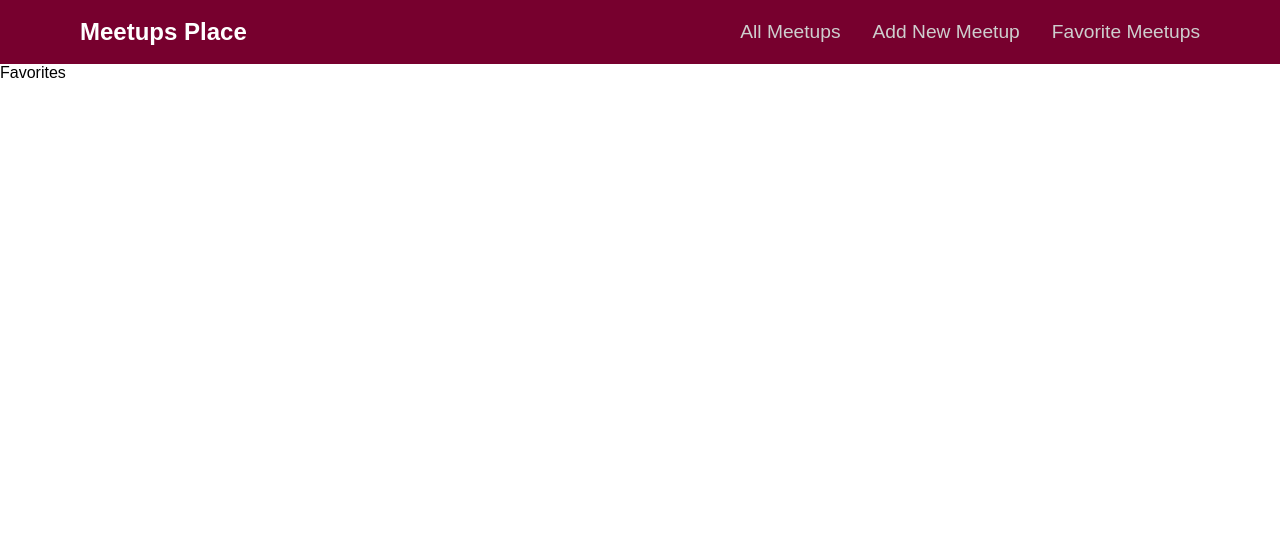
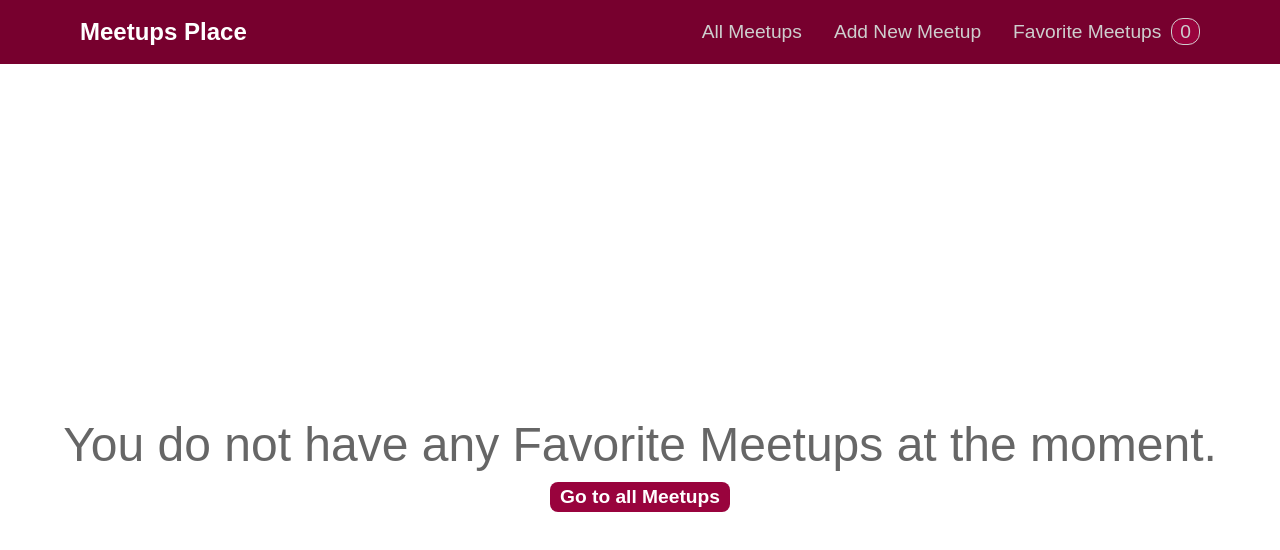
Before and after one commit to Gilmara-Git/Meetups, a React (Create React App) app: page /favorites in a window 1280 px wide. Shown: the top 550 px of the page. Built offline with nearby package versions, Linux system fonts and the light colour scheme; a web font is replaced by a local one.

Commit message:
feat: created a FavoritesContext and used on the Favorites Page , the Navigation and MeetupList

```diff
--- a/src/App.js
+++ b/src/App.js
@@ -4,8 +4,12 @@ import AllMeetups from "./pages/AllMeetups";
 import NewMeetUps from "./pages/NewMeetups";
 import Favorites from "./pages/Favorites";
 
+
+
+
 function App() {
   return (
+
     <div>
       <MainNavigation />
       <Switch>
@@ -20,6 +24,7 @@ function App() {
         </Route>
       </Switch>
     </div>
+
   );
 }
 
--- a/src/components/Layout/MainNavigation/MainNavigation.module.css
+++ b/src/components/Layout/MainNavigation/MainNavigation.module.css
@@ -39,3 +39,12 @@
     color: white;
     font-weight: 700;
 }
+
+.favoritesIndicator{
+    margin-left: 10px;
+    background-color: #99033d;
+    padding: 2px 8px;
+    border-radius: 12px;
+    border: 1px solid #cecece;
+
+}
--- a/src/components/Layout/MainNavigation/index.js
+++ b/src/components/Layout/MainNavigation/index.js
@@ -1,23 +1,36 @@
-import { Link } from 'react-router-dom';
-import classes from './MainNavigation.module.css';
+import { Link } from "react-router-dom";
+import classes from "./MainNavigation.module.css";
+import FavoritesContext from "../../../store/favorites-context";
+import { useContext } from "react";
 
-const MainNavigation = ()=>{
+const MainNavigation = () => {
+  const favAmount = useContext(FavoritesContext);
+
   return (
     <header className={classes.header}>
       <div className={classes.logo}>Meetups Place</div>
       <ul className={classes.list}>
         <li className={classes.item}>
-                  <Link to="/" className={classes.link}>All Meetups</Link>
+          <Link to="/" className={classes.link}>
+            All Meetups
+          </Link>
         </li>
         <li className={classes.item}>
-                    <Link to="/new-meetups" className={classes.link}>Add New Meetup</Link>
+          <Link to="/new-meetups" className={classes.link}>
+            Add New Meetup
+          </Link>
         </li>
         <li className={classes.item}>
-                    <Link to="/favorites" className={classes.link}>Favorite Meetups</Link>
+          <Link to="/favorites" className={classes.link}>
+            Favorite Meetups
+            <span className={classes.favoritesIndicator}>
+                {favAmount.totalFavorites}
+            </span>
+          </Link>
         </li>
       </ul>
     </header>
-    )
+  );
 };
 
 export default MainNavigation;
--- a/src/components/MeetupItem/MeetupItem.module.css
+++ b/src/components/MeetupItem/MeetupItem.module.css
@@ -42,15 +42,14 @@
     display: flex;
     justify-content: center;
     margin-top: 10px;
-    width: 100%;
+
 }
 
 .favoriteButton{
     background-color:#99033d;
-    width: 20%;
     color: white;
     border-radius: 8px;
-    padding: 4px;
+    padding: 4px 10px;
     cursor: pointer;
     font-size: 1.2rem;
     font-weight: 700;
--- a/src/components/MeetupItem/index.js
+++ b/src/components/MeetupItem/index.js
@@ -1,19 +1,35 @@
-import classes from './MeetupItem.module.css';
-import { useHistory } from 'react-router-dom';
-import Card from '../Layout/Card';
+import classes from "./MeetupItem.module.css";
+import Card from "../Layout/Card";
+import { useContext } from "react";
+import FavoritesContext from "../../store/favorites-context";
 
-const MeetupItem=(props) =>{
+const MeetupItem = (props) => {
   const { id, title, image, description, location } = props;
-    const history = useHistory();
-    const onClickHandler = ()=>{
-        history.push('/favorites', {id: id})
+  const FavCtx = useContext(FavoritesContext);
+
+  const isFavorite = FavCtx.isMeetupFavorite(id);
+
+  const toggleFavoriteHandler = () => {
+
+      if (isFavorite) {
+          FavCtx.removeFavorites(id);
+        } else {
+            FavCtx.addFavorites({
+                id,
+                title,
+                image,
+                description,
+                location,
+            });
+        }
+
   };
 
   return (
     <Card>
       <li className={classes.list}>
         <h1 className={classes.title}>{title}</h1>
-                <img src={image} alt={title} className={classes.image}/>
+        <img src={image} alt={title} className={classes.image} />
         <div className={classes.details}>
           <span className={classes.label}>
             <p>{description}</p>
@@ -22,13 +38,17 @@ const MeetupItem=(props) =>{
             <p>{location}</p>
           </span>
         </div>
-                <div className={classes.buttonContainer} >
-                    <button className={classes.favoriteButton} onClick={onClickHandler}>To Favorites</button>
+        <div className={classes.buttonContainer}>
+          <button
+            className={classes.favoriteButton}
+            onClick={toggleFavoriteHandler}
+          >
+            {isFavorite ? "Remove from favorites" : "Favorites"}
+          </button>
         </div>
       </li>
-
     </Card>
-    )
+  );
 };
 
 export default MeetupItem;
--- a/src/index.js
+++ b/src/index.js
@@ -1,9 +1,15 @@
-import React from 'react';
-import ReactDOM from 'react-dom/client';
-import { BrowserRouter } from 'react-router-dom';
-import './index.css';
-import App from './App';
+import React from "react";
+import ReactDOM from "react-dom/client";
+import { BrowserRouter } from "react-router-dom";
+import { FavoritesContextProvider } from "./store/favorites-context";
+import "./index.css";
+import App from "./App";
 
-
-const root = ReactDOM.createRoot(document.getElementById('root'));
-root.render(<BrowserRouter><App /></BrowserRouter>);
+const root = ReactDOM.createRoot(document.getElementById("root"));
+root.render(
+  <FavoritesContextProvider>
+    <BrowserRouter>
+      <App />
+    </BrowserRouter>
+  </FavoritesContextProvider>
+);
--- /dev/null
+++ b/src/pages/Favorites/Favorites.module.css
@@ -0,0 +1,43 @@
+.container{
+    width: 100%;
+    display: flex;
+    justify-content: center;
+
+
+}
+
+.loadingContainer{
+    display: flex;
+    justify-content: center;
+    align-items: center;
+    flex-direction: column;
+    height: 100vh;
+
+}
+
+.loading{
+    font-size: 3rem;
+    color: rgba(0,0,0,0.6);
+}
+
+.buttonContainer{
+    display: flex;
+    justify-content: center;
+    margin-top: 10px;
+
+}
+
+.button{
+    background-color:#99033d;
+    color: white;
+    border-radius: 8px;
+    padding: 4px 10px;
+    cursor: pointer;
+    font-size: 1.2rem;
+    font-weight: 700;
+}
+
+button:hover{
+    background-color:#38071a;
+    transition: 500ms;
+}
--- a/src/pages/Favorites/index.js
+++ b/src/pages/Favorites/index.js
@@ -1,8 +1,39 @@
-import { useParams } from 'react-router-dom';
+import { useContext } from "react";
+import FavoritesContext from "../../store/favorites-context";
+import MeetupList from "../../components/MeetupList";
+import classes from "./Favorites.module.css";
+import { useHistory } from "react-router-dom";
 
-const Favorites = ()=>{
+const Favorites = () => {
+  const favContext = useContext(FavoritesContext);
+  const totalFavorites = favContext.totalFavorites;
+  const history = useHistory();
 
-    return <div>Favorites</div>
+  const goToAllMeetupHandler = () => {
+    history.push("/");
+  };
+
+  let content;
+  if (totalFavorites === 0) {
+    content = (
+      <section className={classes.loadingContainer}>
+        <p className={classes.loading}>
+          You do not have any Favorite Meetups at the moment.
+        </p>
+        <div className={classes.buttonContainer}>
+          <button onClick={goToAllMeetupHandler} className={classes.button}>
+            Go to all Meetups
+          </button>
+        </div>
+      </section>
+    );
+  } else {
+    content = <MeetupList meetups={favContext.favorites} />;
+  }
+
+  return (<section className={classes.container}>
+          {content}
+    </section>)
 };
 
 export default Favorites;
--- /dev/null
+++ b/src/store/favorites-context.js
@@ -0,0 +1,40 @@
+import { createContext, useState } from 'react';
+
+export const FavoritesContext = createContext({
+    favorites: [],
+    totalFavorites: 0,
+    addFavorites: (meetup)=>{},
+    removeFavorites: (meetupId)=>{},
+    isMeetupFavorite: (meetupId)=>{}
+
+});
+
+export const FavoritesContextProvider =(props)=>{
+  const [ favoritesMeetups, setFavoritesMeetups ] = useState([]);
+
+  const addFavoritesHandler =(meetup)=>{
+   setFavoritesMeetups((prevMeetup)=> prevMeetup.concat(meetup));
+  }
+
+  const removeFavoritesHandler =(meetupId)=>{
+    setFavoritesMeetups((prevMeetup)=>prevMeetup.filter(meetup => meetup.id !== meetupId));
+  }
+
+  const isMeetupFavorite =(meetupId)=>{
+         return favoritesMeetups.some(meetup => meetup.id === meetupId);
+  }
+
+  const favoritesContextValue ={
+        favorites: favoritesMeetups,
+        totalFavorites: favoritesMeetups.length,
+        addFavorites: addFavoritesHandler,
+        removeFavorites: removeFavoritesHandler,
+        isMeetupFavorite: isMeetupFavorite
+     }
+
+    return <FavoritesContext.Provider value={favoritesContextValue}>
+                {props.children}
+            </FavoritesContext.Provider>
+};
+
+export default FavoritesContext;
```
Lines whose indentation alone changed are shown as unchanged.
